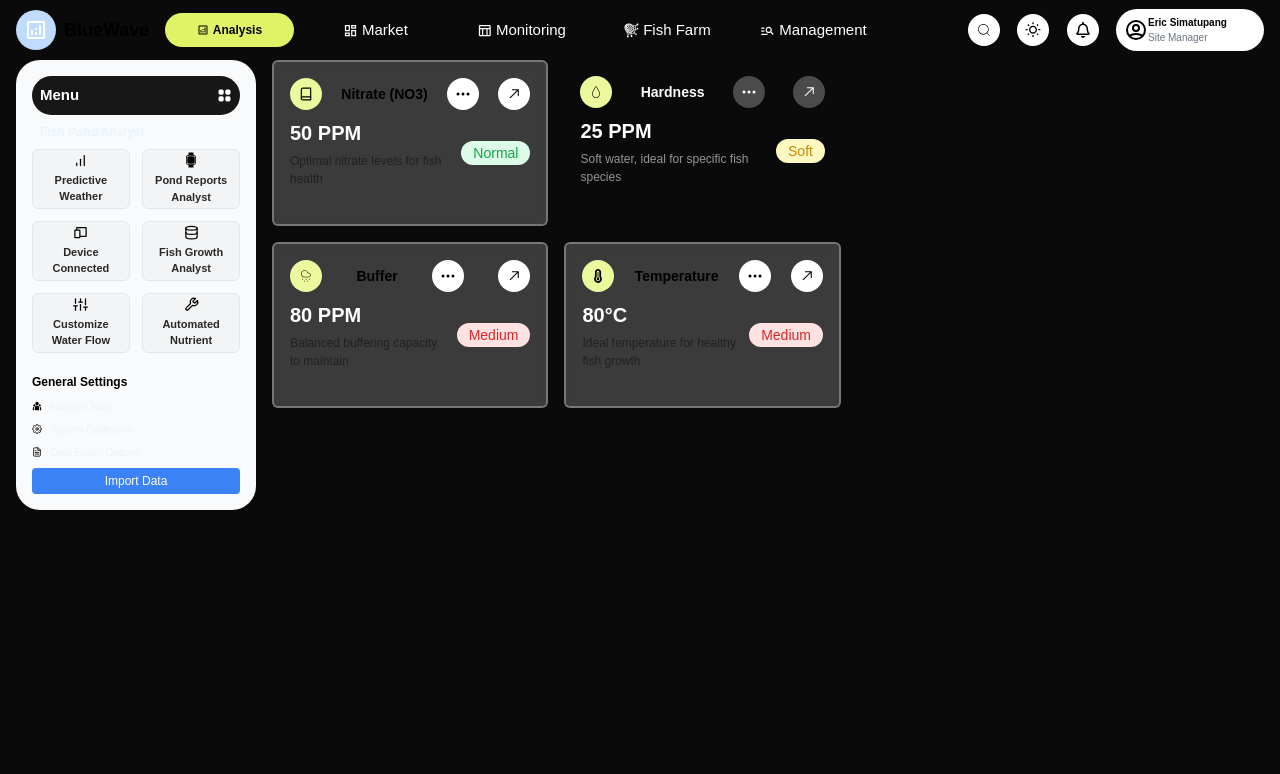
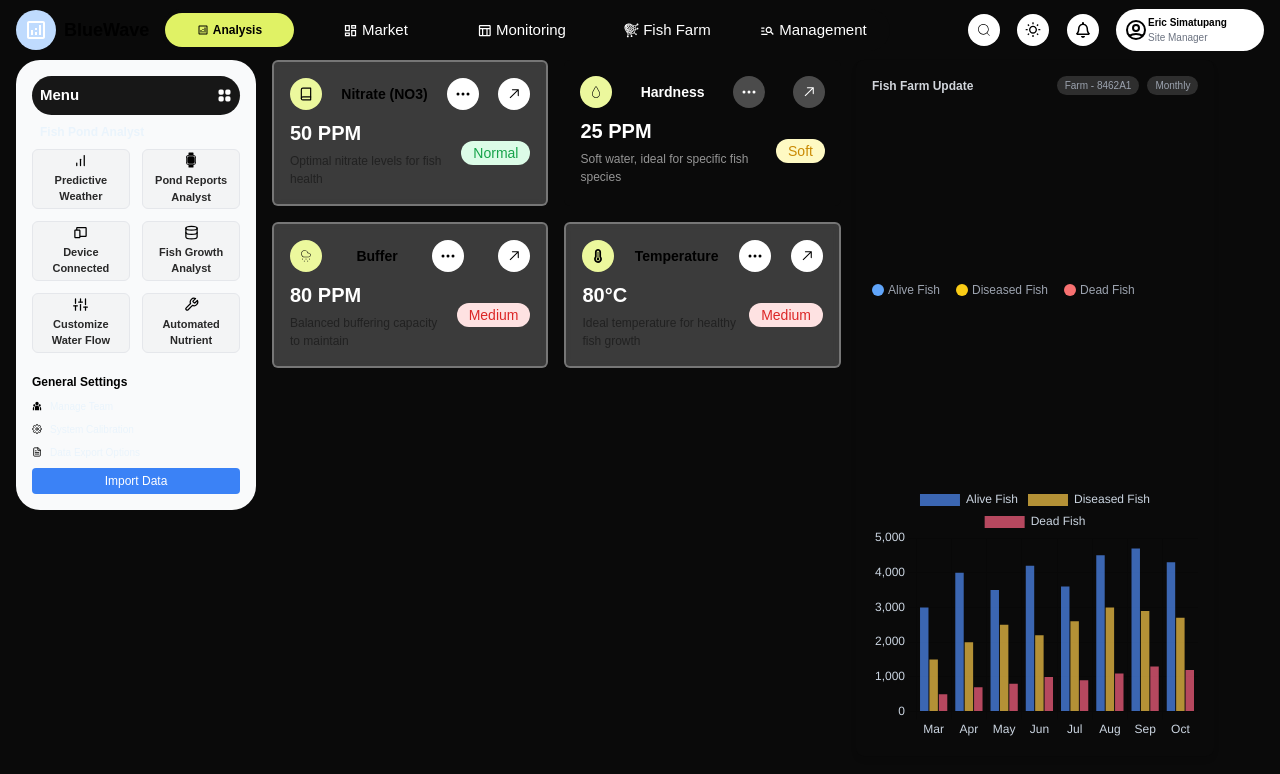
Before and after one commit to kennedyifeadi/blue-wave, a Next.js app: page / in a window 1280 px wide. Shown: the top 774 px of the page. Built offline with nearby package versions, Linux system fonts and the light colour scheme.

Commit message:
Update fishFarmUpdate component styles and add FishFarmUpdate component

```diff
--- a/src/app/components/fishFarmUpdate.js
+++ b/src/app/components/fishFarmUpdate.js
@@ -1,4 +1,4 @@
-import React from 'react';
+"use client"
 import { Bar } from 'react-chartjs-2';
 import { Chart as ChartJS, BarElement, CategoryScale, LinearScale, Tooltip, Legend } from 'chart.js';
 
@@ -54,12 +54,12 @@ const FishFarmUpdate = () => {
   };
 
   return (
-    <div className="bg-black/60 backdrop-blur-md rounded-lg p-4 shadow-md w-full max-w-lg mx-auto">
+    <div className="bg-[#0a0a0a] backdrop-blur-md rounded-lg flex justify-between flex-col p-4 h-full shadow-md w-full max-w-lg mx-auto">
       <div className="flex justify-between items-center mb-4">
-        <h2 className="text-lg font-semibold text-gray-300">Fish Farm Update</h2>
-        <div className="flex space-x-4 text-sm text-gray-400">
-          <span>Farm - 8462A1</span>
-          <span>Monthly</span>
+        <h2 className="text-[12px] font-semibold text-gray-300">Fish Farm Update</h2>
+        <div className="flex text-[10px] gap-2 text-gray-400">
+          <span className='bg-[#2e2e2e] py-[2px] px-2 rounded-full'>Farm - 8462A1</span>
+          <span className='bg-[#2e2e2e] py-[2px] px-2 rounded-full'>Monthly</span>
         </div>
       </div>
       <div className="text-xs flex space-x-4 mb-4 text-gray-400">
--- a/src/app/page.js
+++ b/src/app/page.js
@@ -9,6 +9,7 @@ import { FiBook } from "react-icons/fi";
 import { FaTemperatureFull } from "react-icons/fa6";
 
 import "./globals.css";
+import FishFarmUpdate from "./components/fishFarmUpdate";
 
 export default function Home() {
   return (
@@ -16,11 +17,18 @@ export default function Home() {
         <Navbar/>
         <div className=" flex w-full h-[87%]">
          <Sidebar/>
-          <div className="flex flex-wrap w-[45%] h-[50%] ml-4 gap-4">
-          <DashboardCard title="Nitrate (NO3)" value="50 PPM" status="Normal" icon={<FiBook />} text="Optimal nitrate levels for fish health" color="white" />
+          <div className="flex flex-col w-[45%] h-[50%] ml-4">
+            <div className="flex flex-wrap w-[100%] h-[50%] gap-4">
+            <DashboardCard title="Nitrate (NO3)" value="50 PPM" status="Normal" icon={<FiBook />} text="Optimal nitrate levels for fish health" color="white" />
           <DashboardCard title="Hardness" value="25 PPM" status="Soft" icon={<CiDroplet />} text="Soft water, ideal for specific fish species" color="dark" />
           <DashboardCard title="Buffer" value="80 PPM" status="Medium" icon={<CiCloudDrizzle />} text="Balanced buffering capacity to maintain" color="white"/>
           <DashboardCard title="Temperature" value="80°C" status="Medium" icon={<FaTemperatureFull />} text="Ideal temperature for healthy fish growth" color="white" />
+            </div>
+            <div className="flex h-[50%]">
+            </div>
+          </div>
+          <div className="w-[28%] ml-2">
+          <FishFarmUpdate/>
           </div>
         </div>
         {/* <div className="grid grid-cols-2 gap-4 p-6">
```
